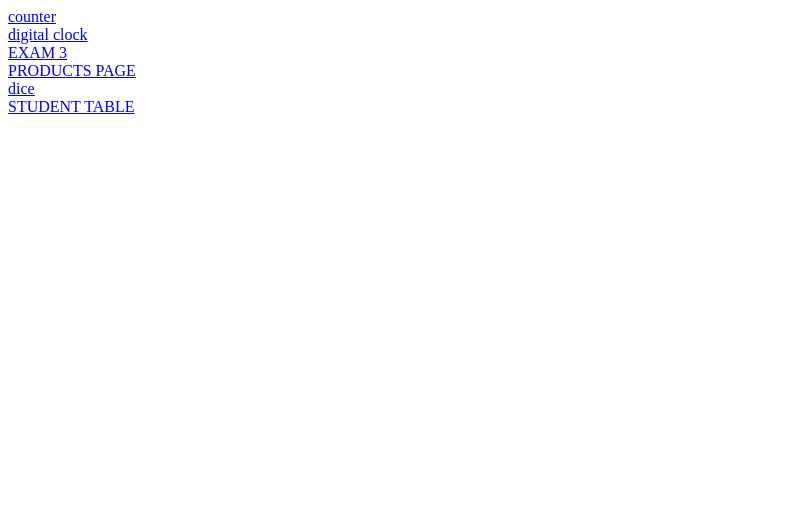
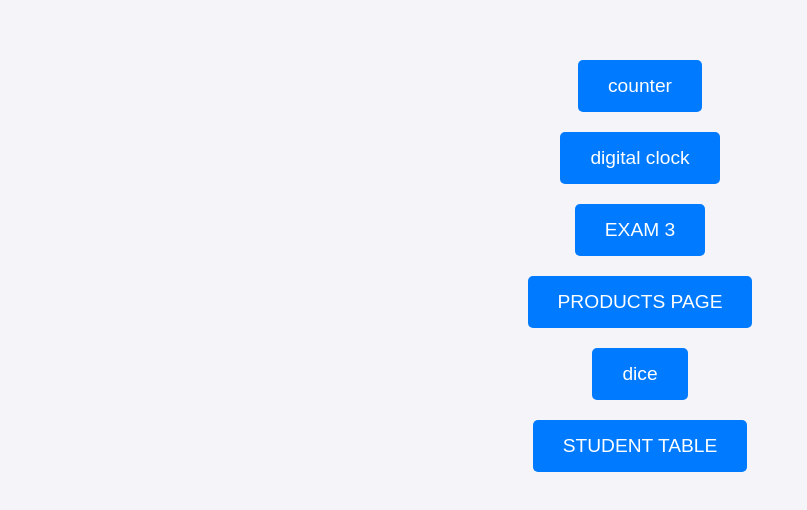
Before and after one commit to ankitpativala1405/JS, a plain HTML site: page index.html in a window 1280 px wide. Shown: the whole page, without its empty margins (0-807 px from the left). Drawn offline with Linux system fonts and the light colour scheme.

Commit message:
Update index.html

```diff
--- a/index.html
+++ b/index.html
@@ -4,6 +4,59 @@
     <meta charset="UTF-8">
     <meta name="viewport" content="width=device-width, initial-scale=1.0">
     <title>Document</title>
+     <style>
+        /* Basic Reset */
+        * {
+            margin: 0;
+            padding: 0;
+            box-sizing: border-box;
+        }
+
+        body {
+            font-family: Arial, sans-serif;
+            background-color: #f4f4f9;
+            color: #333;
+            text-align: center;
+            padding: 50px;
+        }
+
+        h1 {
+            font-size: 2rem;
+            margin-bottom: 30px;
+            color: #444;
+        }
+
+        a {
+            display: inline-block;
+            text-decoration: none;
+            font-size: 1.2rem;
+            color: #fff;
+            background-color: #007BFF;
+            padding: 15px 30px;
+            margin: 10px 0;
+            border-radius: 5px;
+            transition: all 0.3s ease;
+        }
+
+        a:hover {
+            background-color: #0056b3;
+            transform: scale(1.05);
+        }
+
+        a:active {
+            background-color: #004085;
+        }
+
+        a:focus {
+            outline: 2px solid #ffcc00;
+        }
+
+        /* Optional: For spacing and centering */
+        .links-container {
+            max-width: 400px;
+            margin: 0 auto;
+        }
+    </style>
 </head>
 <body>
      <a href="/counter/index.html">counter</a><br>
```
